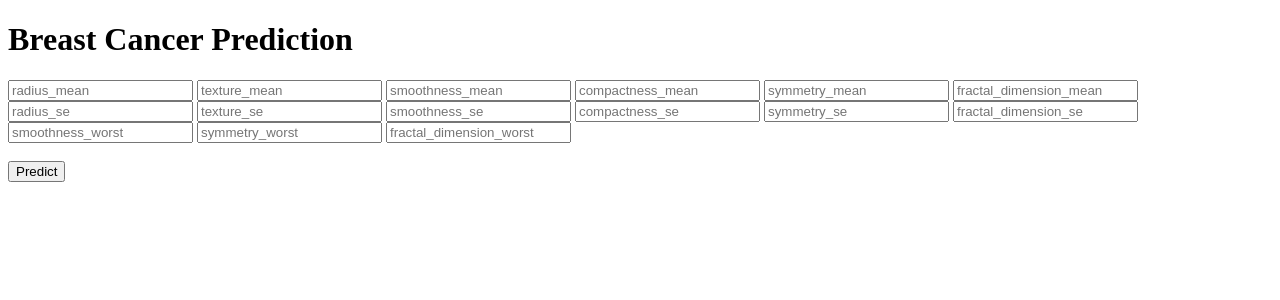
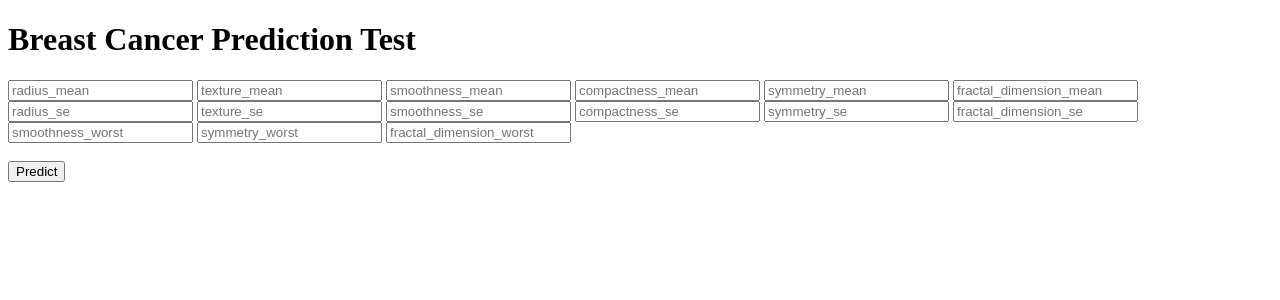
Before and after one commit to p-uday/oncology_deploy, a Flask app: page / in a window 1280 px wide. Shown: the top 300 px of the page. Run offline with Flask 2, Linux system fonts and the light colour scheme; parts of the project's set-up code (start-up, migrations or seed data) failed here and were passed over.

Commit message:
Update index.html

```diff
--- a/templates/index.html
+++ b/templates/index.html
@@ -13,7 +13,7 @@
 
 <body>
  <div class="login">
-	<h1>Breast Cancer Prediction</h1>
+	<h1>Breast Cancer Prediction Test</h1>
 
      <!-- Main Input For Receiving Query to our ML -->
     <form action="{{ url_for('predict')}}"method="post">
```
